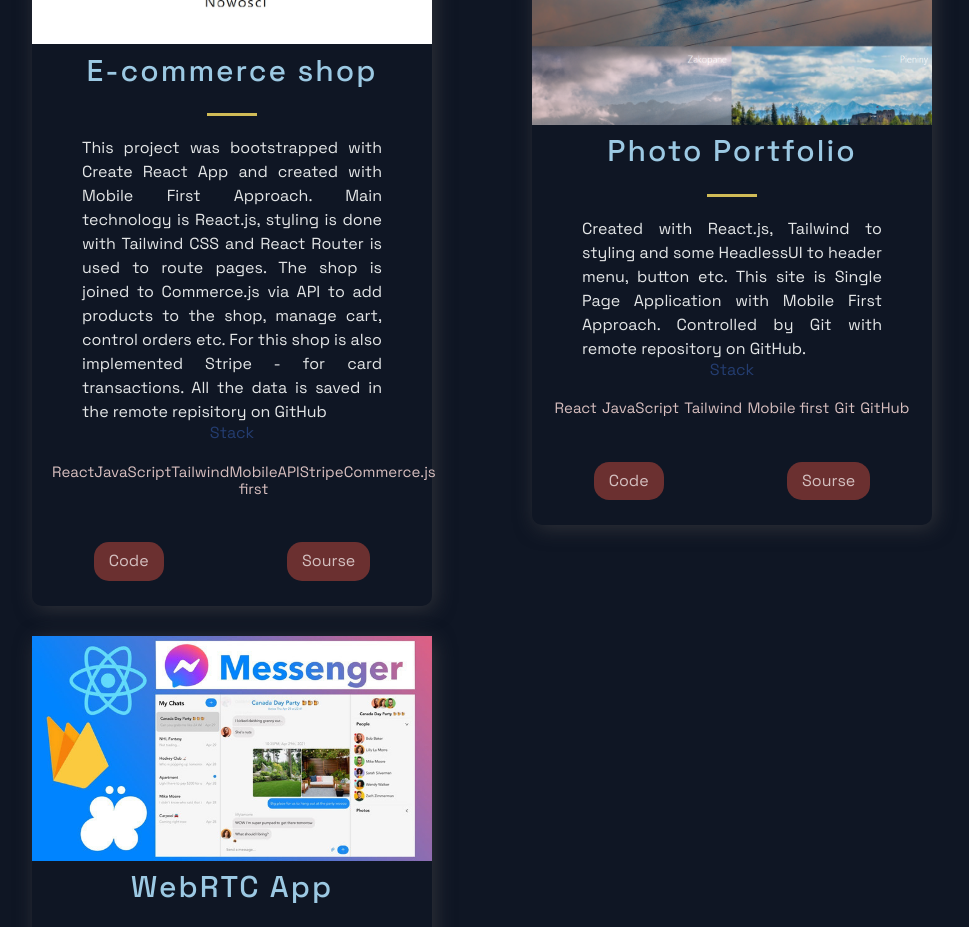
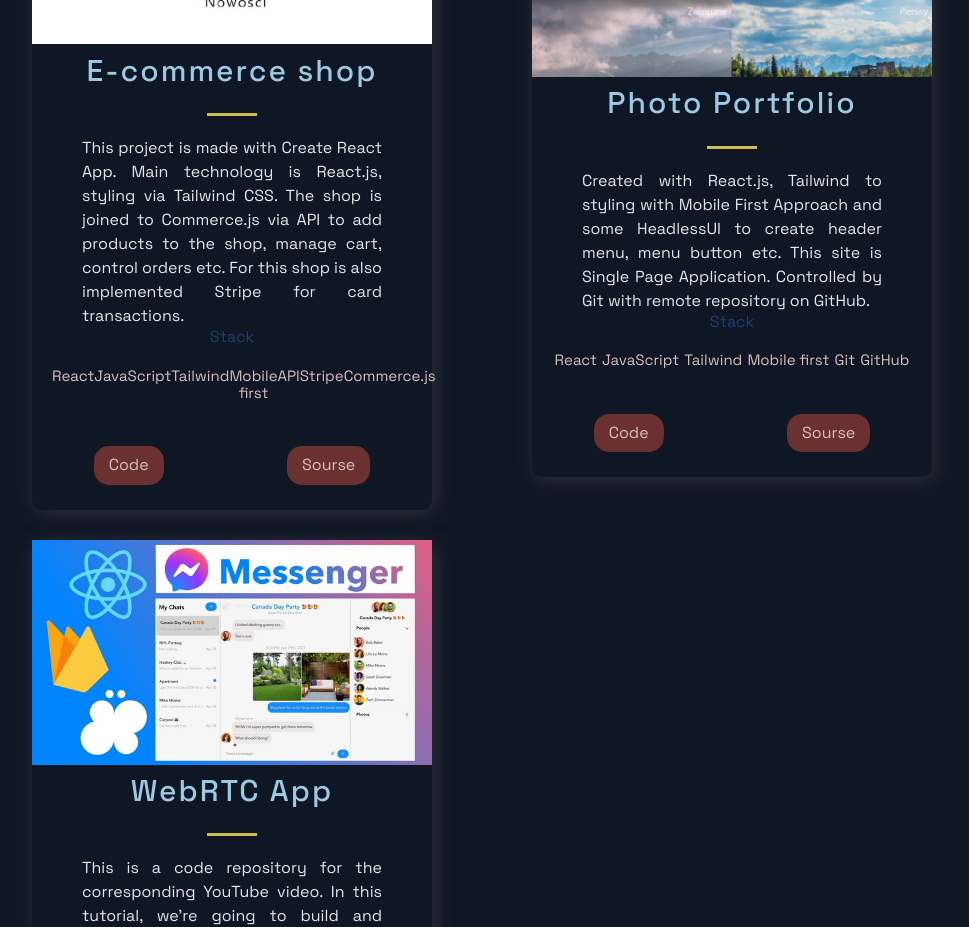
Before and after one commit to yougonnagetyours/my-developer-portfolio, a Next.js app: page / in a window 1280 px wide. Shown: the part 1080-2007 px from the top of the page, without its empty margins (158-1127 px from the left). Built offline with nearby package versions, Linux system fonts and the light colour scheme.

Commit message:
attempt to fit description

```diff
--- a/src/constants/constants.js
+++ b/src/constants/constants.js
@@ -1,11 +1,9 @@
 export const projects = [
   {
     title: 'E-commerce shop',
-    description: `This project was bootstrapped with Create React App and created with Mobile First Approach.
-                  Main technology is React.js, styling is done with Tailwind CSS and React Router
-                  is used to route pages. The shop is joined to Commerce.js via API to add products to the
-                  shop, manage cart, control orders etc. For this shop is also implemented Stripe - for card
-                  transactions. All the data is saved in the remote repisitory on GitHub`,
+    description: `This project is made with Create React App. Main technology is React.js, styling via Tailwind
+                  CSS. The shop is joined to Commerce.js via API to add products to the shop, manage cart, control orders
+                  etc. For this shop is also implemented Stripe for card transactions.`,
       image: '/images/1.png',
       tags: ['React', 'JavaScript', 'Tailwind', 'Mobile first', 'API', 'Stripe', 'Commerce.js',],
     source: 'https://github.com/yougonnagetyours/kangur-makes-candles',
@@ -14,8 +12,8 @@ export const projects = [
   },
   {
     title: 'Photo Portfolio',
-    description:`Created with React.js, Tailwind to styling and some HeadlessUI to header menu, button etc.
-                 This site is Single Page Application with Mobile First Approach. Controlled by Git with remote
+    description:`Created with React.js, Tailwind to styling with Mobile First Approach and some HeadlessUI to
+                 create header menu, menu button etc. This site is Single Page Application. Controlled by Git with remote
                  repository on GitHub.`,
     image: '/images/2.png',
     tags: ['React', 'JavaScript', 'Tailwind', 'Mobile first', 'Git', 'GitHub'],
```
